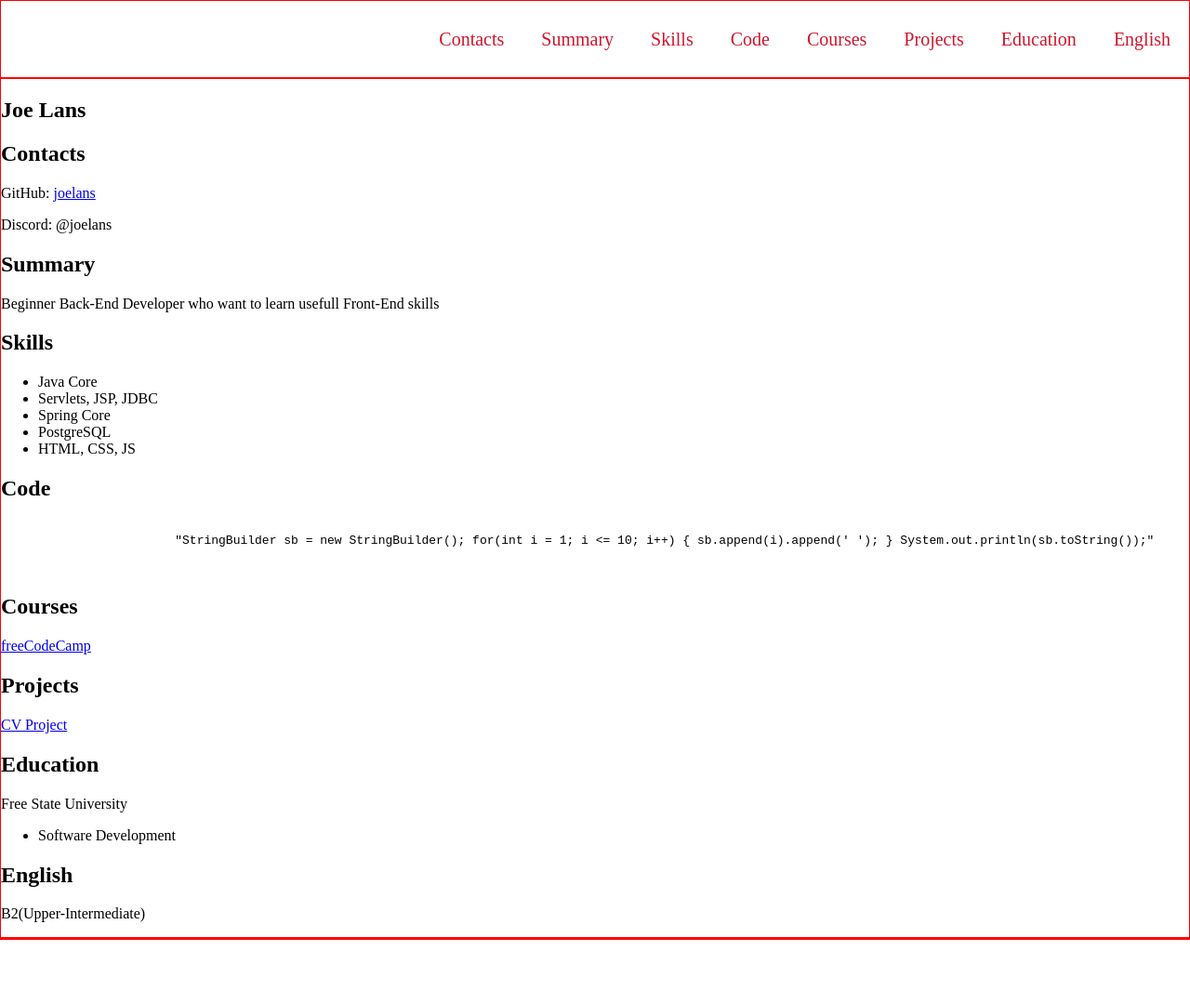
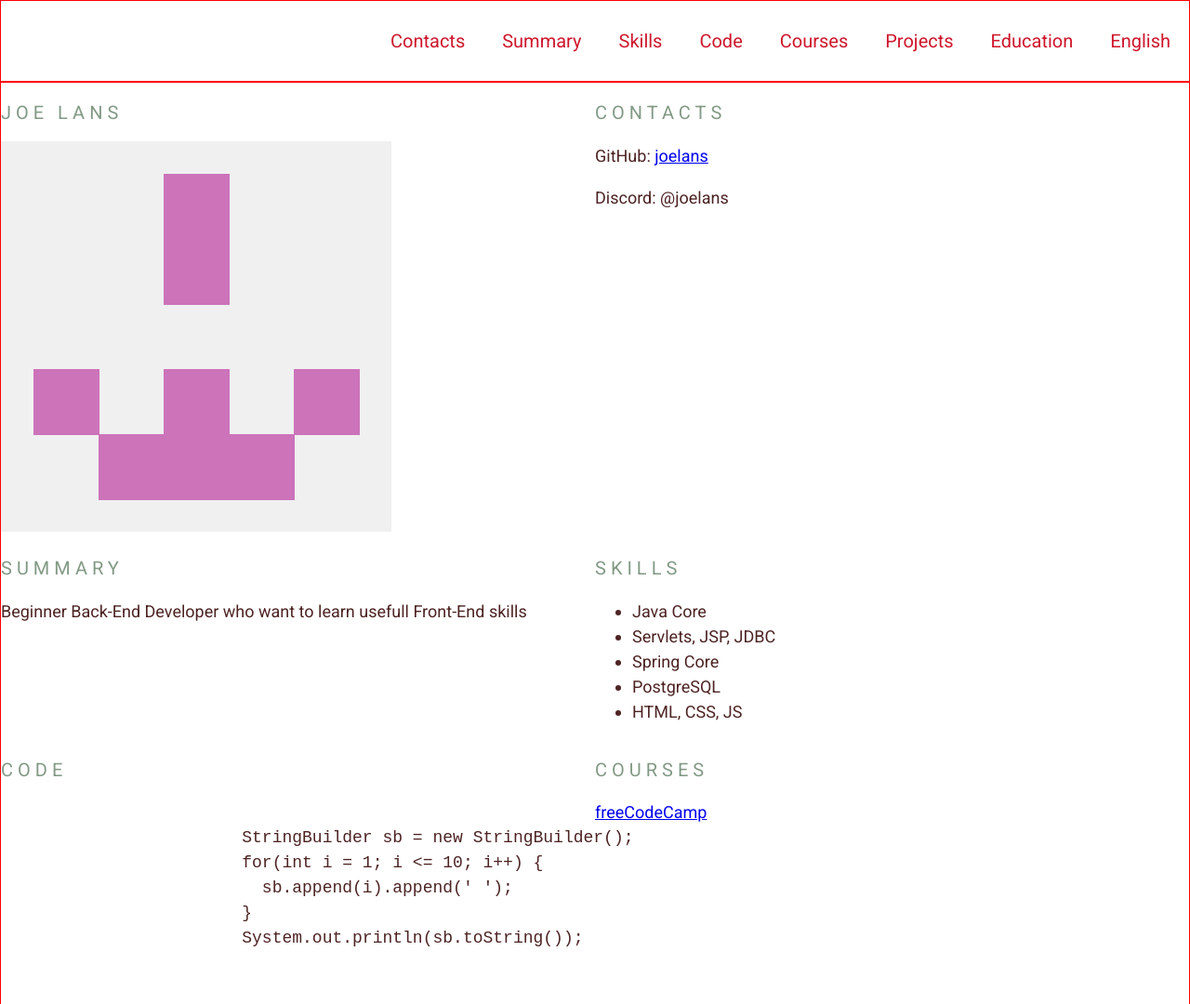
Before and after one commit to joelans/rsschool-cv, a plain HTML site: page index.html in a window 1280 px wide. Shown: the top 1080 px of the page at 93% size. Before the commit the page ends 1011 px from the top, so only its background shows below. Drawn offline with Linux system fonts and the light colour scheme.

Commit message:
feat: update html and css files

```diff
--- a/index.html
+++ b/index.html
@@ -28,9 +28,10 @@
         </div>
     </header>
     <main class = "main">
-        <div class = "container">
+        <div class = "container main-container">
             <section class="section" id="profile">
                 <h1 class = "section-title">Joe Lans</h1>
+                <img src="./assets/img/avatar.png" alt="avatar" />
             </section>
             <section class="section" id="contacts">
                 <h2 class = "section-title">Contacts</h2>
@@ -55,7 +56,11 @@
                 <h2 class = "section-title">Code</h2>
                 <pre>
                     <code>
-                        "StringBuilder sb = new StringBuilder(); for(int i = 1; i <= 10; i++) { sb.append(i).append(' '); } System.out.println(sb.toString());"
+                        StringBuilder sb = new StringBuilder();
+                        for(int i = 1; i <= 10; i++) {
+                          sb.append(i).append(' ');
+                        }
+                        System.out.println(sb.toString());
                     </code>
                 </pre>
             </section>
--- a/style.css
+++ b/style.css
@@ -51,3 +51,44 @@ body {
 html {
     scroll-behavior: smooth;
 }
+
+.main-container {
+    display: flex;
+    flex-wrap: wrap;
+}
+
+.section {
+    width: 50%;
+}
+
+@media (max-width: 768px) {
+    .section {
+      width: 100%;
+    }
+}
+
+body {
+    font-family: "Roboto", sans-serif;
+    font-size: 18px;
+    font-weight: 400;
+    line-height: 1.5;
+    color: #4d2323;
+}
+
+.section-title {
+    font-size: 20px;
+    font-weight: 400;
+    text-transform: uppercase;
+    letter-spacing: 5px;
+    color: #829985;
+}
+
+.link {
+    text-decoration: none;
+    color: #829985;
+    transition: color 0.5s;
+  }
+
+.link:hover {
+    color: #5d7260;
+}
```
